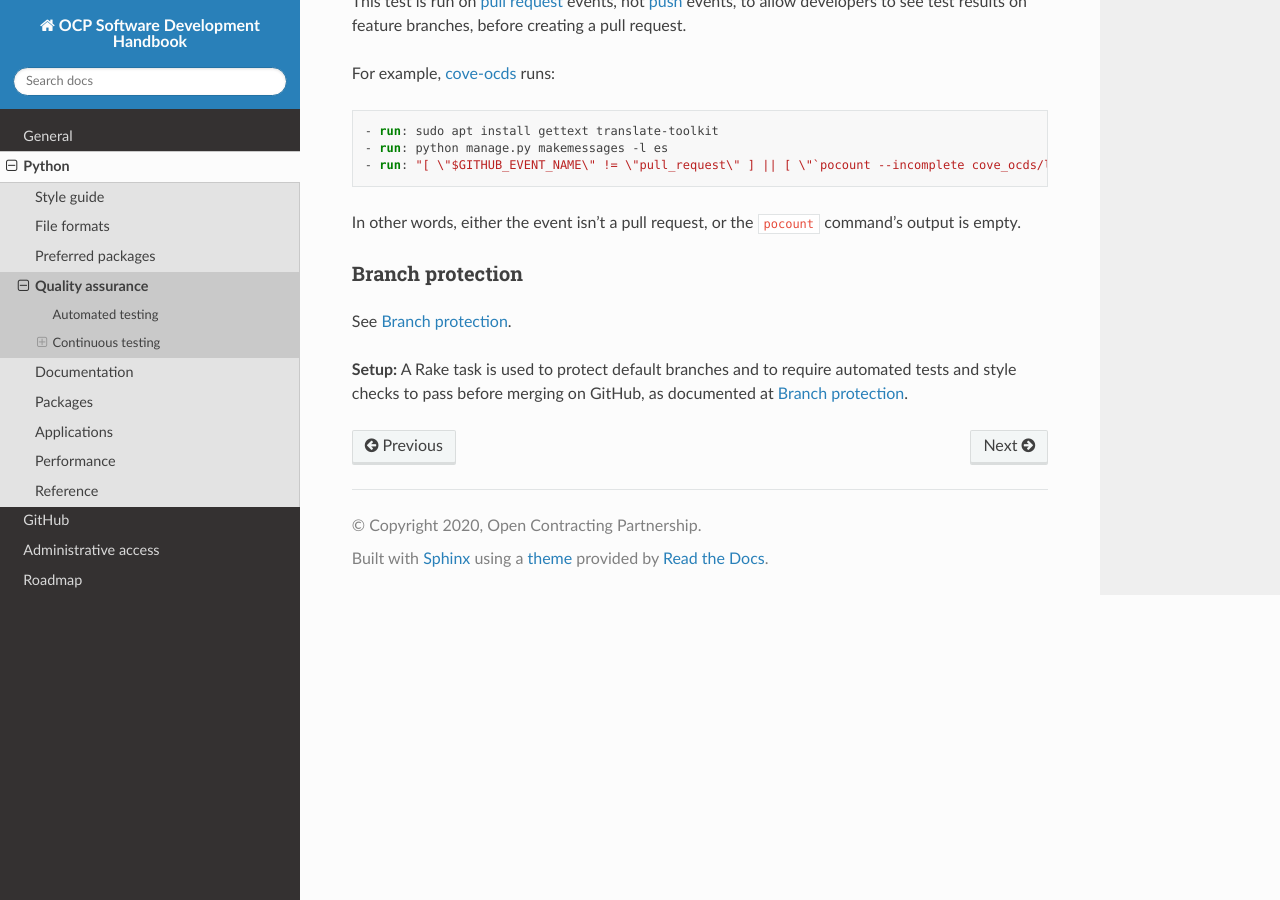
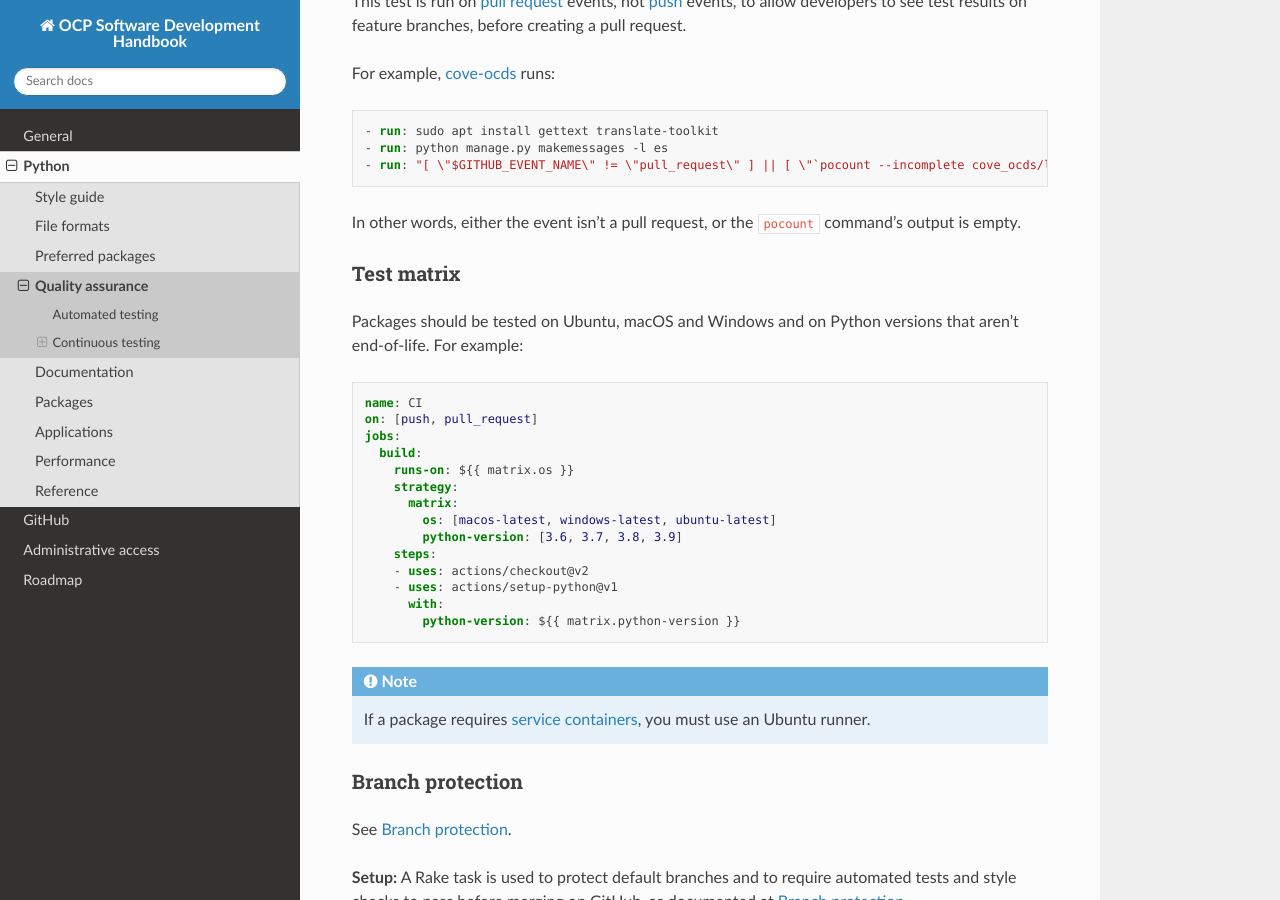
Before and after one commit to open-contracting/software-development-handbook, a Sphinx documentation site: the page built from docs/python/quality.rst, in a window 1280 px wide and 900 px high, scrolled down 1088 px. Built offline with Sphinx 7.4.7 and the Read the Docs theme 2.0.0, drawn with Linux system fonts in a browser that asks for light colours.

Commit message:
python: Add section about the test matrix

```diff
--- a/docs/python/quality.rst
+++ b/docs/python/quality.rst
@@ -54,6 +54,32 @@ For example, `cove-ocds <https://github.com/open-contracting/cove-ocds/blob/mast
 
 In other words, either the event isn't a pull request, or the ``pocount`` command's output is empty.
 
+Test matrix
+~~~~~~~~~~~
+
+Packages should be tested on Ubuntu, macOS and Windows and on Python versions that aren't end-of-life. For example:
+
+.. code:: yaml
+
+   name: CI
+   on: [push, pull_request]
+   jobs:
+     build:
+       runs-on: ${{ matrix.os }}
+       strategy:
+         matrix:
+           os: [macos-latest, windows-latest, ubuntu-latest]
+           python-version: [3.6, 3.7, 3.8, 3.9]
+       steps:
+       - uses: actions/checkout@v2
+       - uses: actions/setup-python@v1
+         with:
+           python-version: ${{ matrix.python-version }}
+
+.. note::
+
+   If a package requires `service containers <https://docs.github.com/en/free-pro-team@latest/actions/guides/about-service-containers>`__, you must use an Ubuntu runner.
+
 Branch protection
 ~~~~~~~~~~~~~~~~~
 
```
